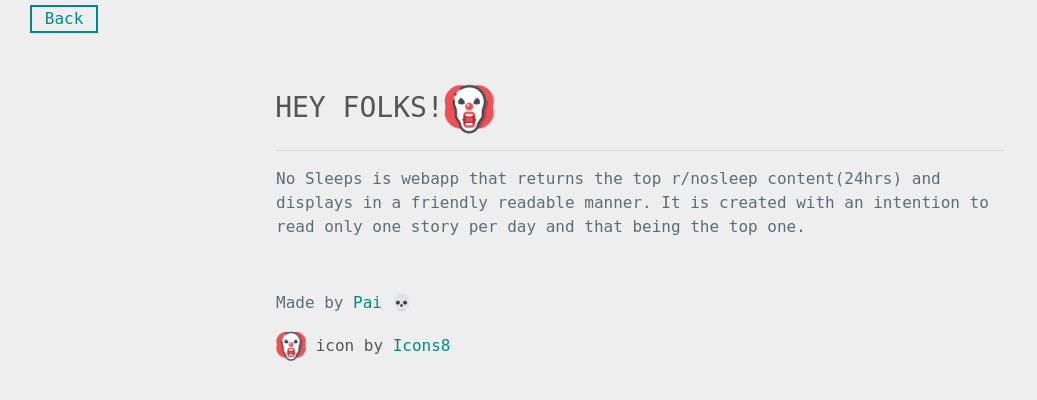
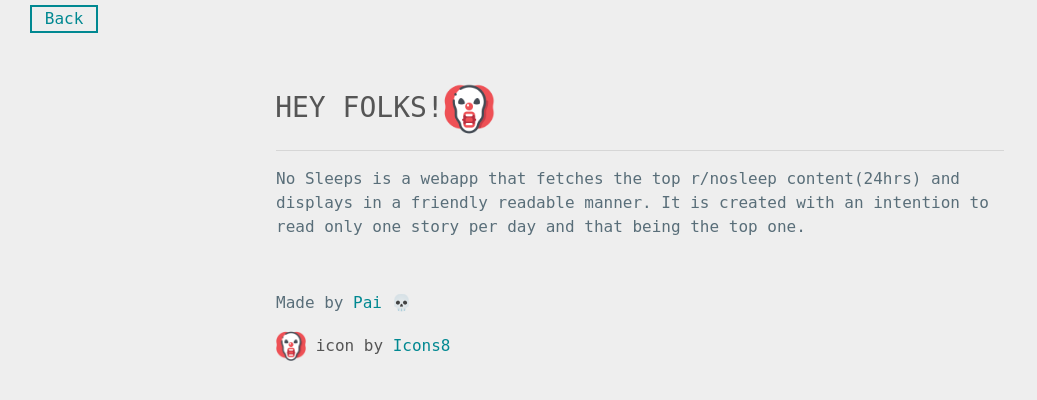
Before and after one commit to metaljerk/thenosleep, a Django app: page /about in a window 1280 px wide. Shown: the top 400 px of the page, without its empty margins (0-1037 px from the left). Run offline with Django 3.2, Linux system fonts and the light colour scheme; some web fonts are replaced.

Commit message:
text-edit

```diff
--- a/horror/templates/horror/about.html
+++ b/horror/templates/horror/about.html
@@ -17,7 +17,7 @@
         <h3>Hey Folks!<img src="{% static 'images/clown.png' %}"></h3>
         <hr>
         <p>
-            No Sleeps is webapp that returns the top r/nosleep content(24hrs) and displays in a friendly readable
+            No Sleeps is a webapp that fetches the top r/nosleep content(24hrs) and displays in a friendly readable
             manner. It is created with
             an intention to read only one story per day and that being the top one.
         </p>
```
